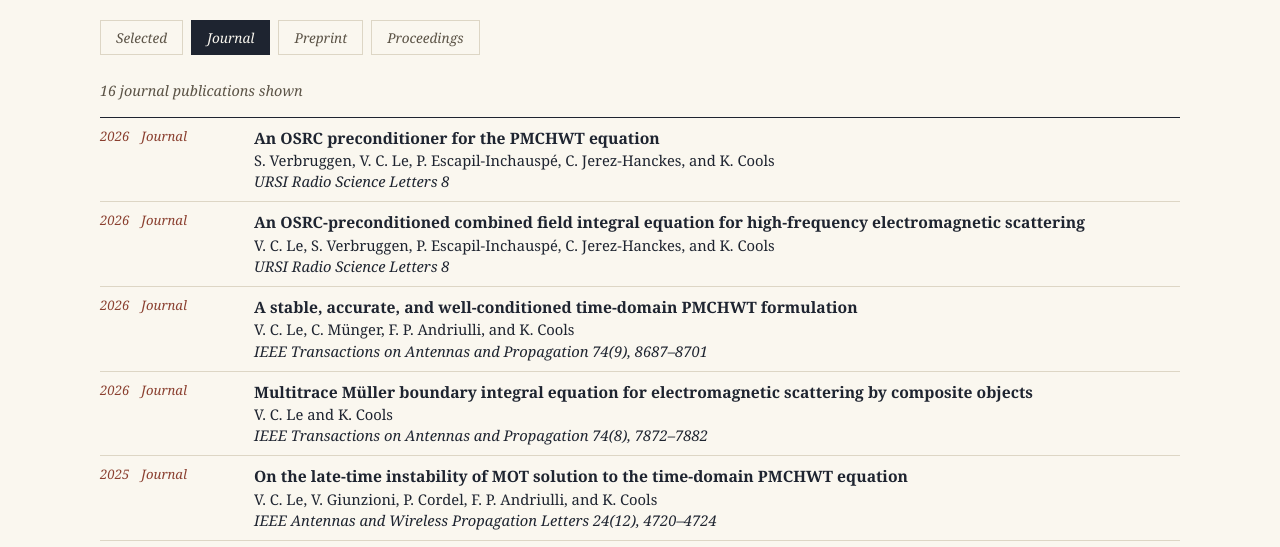
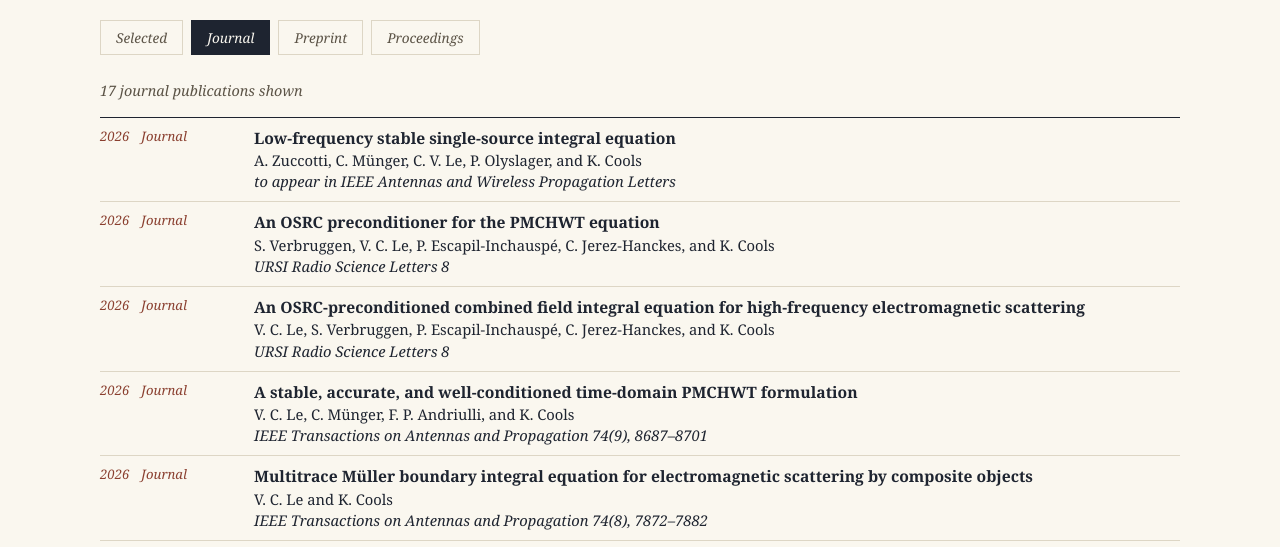
Before and after one commit to lvchien/lvchien.github.io, a plain HTML site: page publications.html in a window 1280 px wide. Both pictures are taken after a click on the button "Journal". Shown: the part 249-796 px from the top of the page. Drawn offline with Linux system fonts and the light colour scheme.

Commit message:
update paper

```diff
--- a/publications.html
+++ b/publications.html
@@ -31,7 +31,7 @@
         <p class="publication-summary" id="publication-summary"></p>
         <div class="publication-list" aria-live="polite">
           <article data-type="Preprint" data-selected="false"><div class="publication-meta"><span>2026</span><span>Preprint</span></div><div><h3>An OSRC preconditioner for the higher-order EFIE</h3><p>S. Verbruggen, K. Cools, and C. V. Le</p><p class="venue">Submitted</p></div></article>
-          <article data-type="Preprint" data-selected="false"><div class="publication-meta"><span>2026</span><span>Preprint</span></div><div><h3>Low-frequency stable single-source integral equation</h3><p>A. Zuccotti, C. Münger, C. V. Le, P. Olyslager, and K. Cools</p><p class="venue">to appear in IEEE Antennas and Wireless Propagation Letters</p></div></article>
+          <article data-type="Journal" data-selected="false"><div class="publication-meta"><span>2026</span><span>Journal</span></div><div><h3>Low-frequency stable single-source integral equation</h3><p>A. Zuccotti, C. Münger, C. V. Le, P. Olyslager, and K. Cools</p><p class="venue">to appear in IEEE Antennas and Wireless Propagation Letters</p></div></article>
           <article data-type="Preprint" data-selected="false"><div class="publication-meta"><span>2026</span><span>Preprint</span></div><div><h3><a href="https://doi.org/10.48550/arXiv.2608.08314" target="_blank" rel="noreferrer">Suppressing low-frequency cancellation errors in far-field computation with the MFIE, Müller, and multitrace Müller integral equations</a></h3><p>C. V. Le and K. Cools</p><p class="venue">Submitted</p></div></article>
           <article data-type="Preprint" data-selected="false"><div class="publication-meta"><span>2026</span><span>Preprint</span></div><div><h3><a href="https://doi.org/10.48550/arXiv.2609.17252" target="_blank" rel="noreferrer">Quasi-Helmholtz Calderón multiplicative preconditioning for higher-order global multi-trace integral equations</a></h3><p>C. Münger, A. Zuccotti, V. C. Le, and K. Cools</p><p class="venue">Submitted</p></div></article>
           <article data-type="Preprint" data-selected="false"><div class="publication-meta"><span>2026</span><span>Preprint</span></div><div><h3><a href="https://doi.org/10.48550/arXiv.2610.09765" target="_blank" rel="noreferrer">Operator preconditioning of the Costabel FEM–BEM coupling for the time-harmonic Maxwell transmission problem</a></h3><p>Q. H. Nguyen, V. C. Le, and K. Cools</p><p class="venue">Submitted</p></div></article>
```
